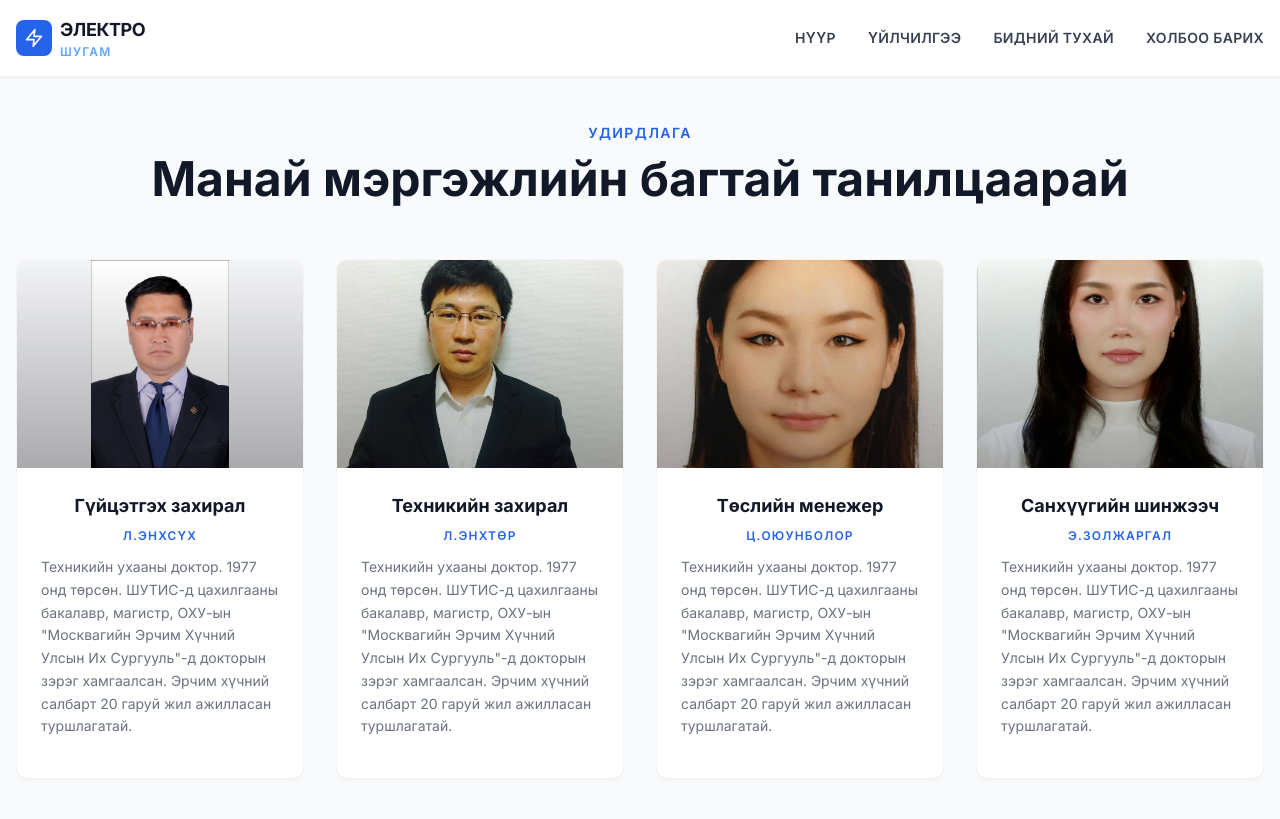
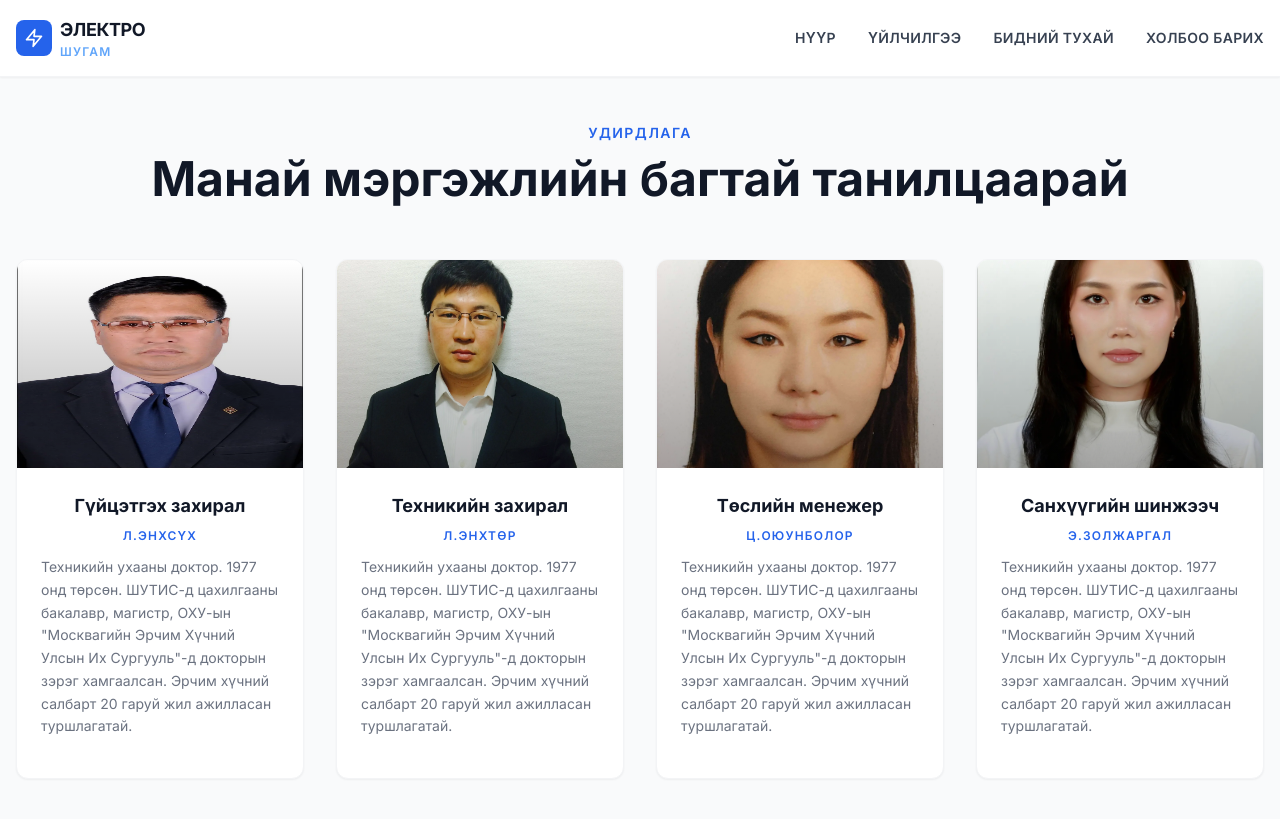
Before and after one commit to electroshugam/electroshugam_web_new, a Jekyll site: the page built from index.html, in a window 1280 px wide and 900 px high, scrolled down 3228 px. Shown: the top 819 px of the window. Built offline with Jekyll 4.4.1, drawn with Linux system fonts in a browser that asks for light colours; nearby versions of some CDN libraries.

Commit message:
fig update

```diff
--- a/index.html
+++ b/index.html
@@ -215,7 +215,7 @@
       <!-- Service 1 -->
       <div class="service-card group bg-white rounded-xl overflow-hidden shadow-sm hover:shadow-xl transition-all duration-300 border border-gray-100 hover:border-blue-100">
         <div class="relative h-52 overflow-hidden">
-          <img src="{{ '/media/enkhsukh.webp' | relative_url }}" alt="Гүйцэтгэх захирал" class="service-image w-full h-full object-contain bg-gray-100">
+          <img src="{{ '/media/enkhsukh.webp' | relative_url }}" alt="Гүйцэтгэх захирал" class="service-image w-full h-full relative aspect-[3/4] overflow-hidden">
           <div class="absolute inset-0 bg-gradient-to-t from-black/30 to-transparent"></div>
         </div>
         <div class="p-6">
```
